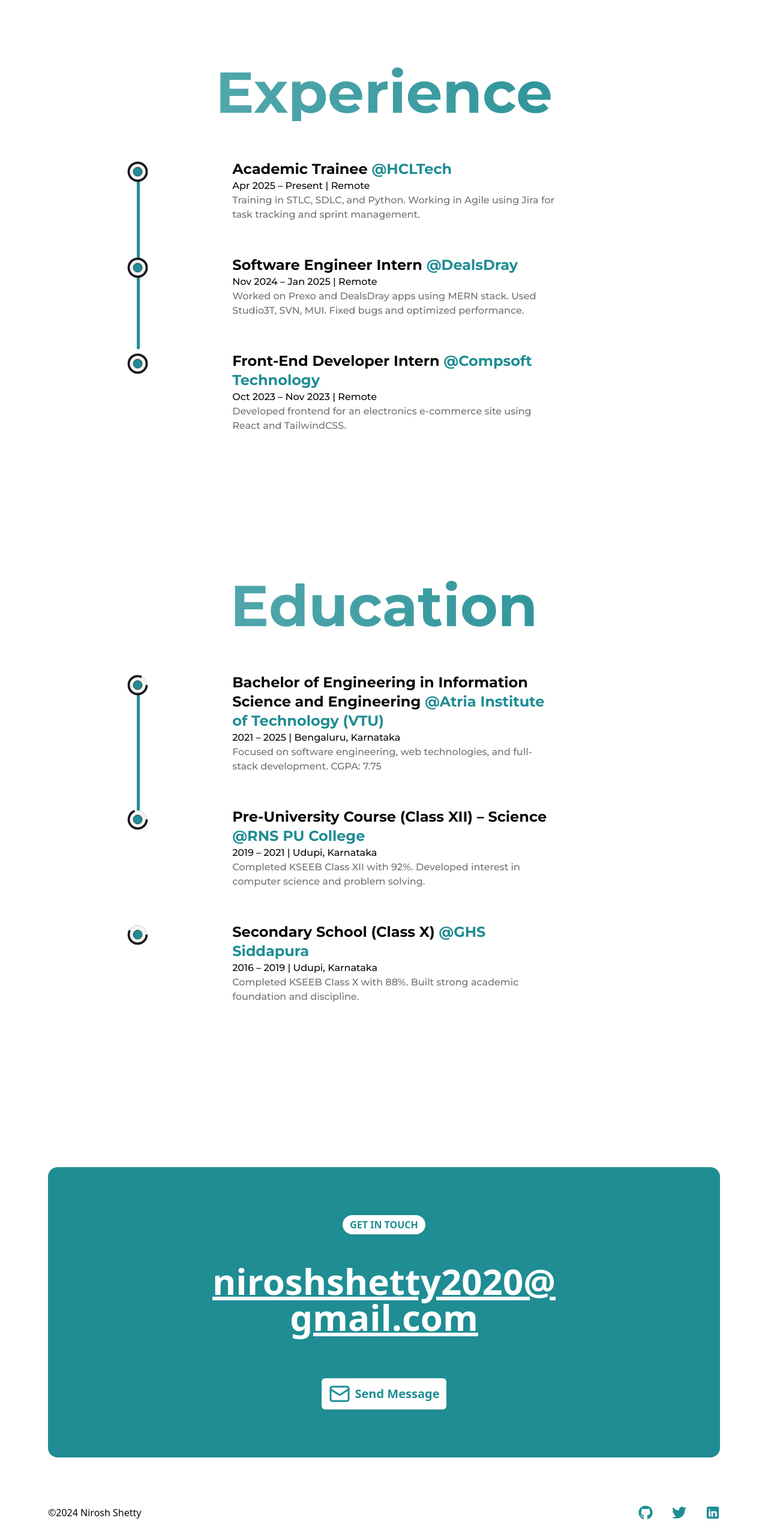
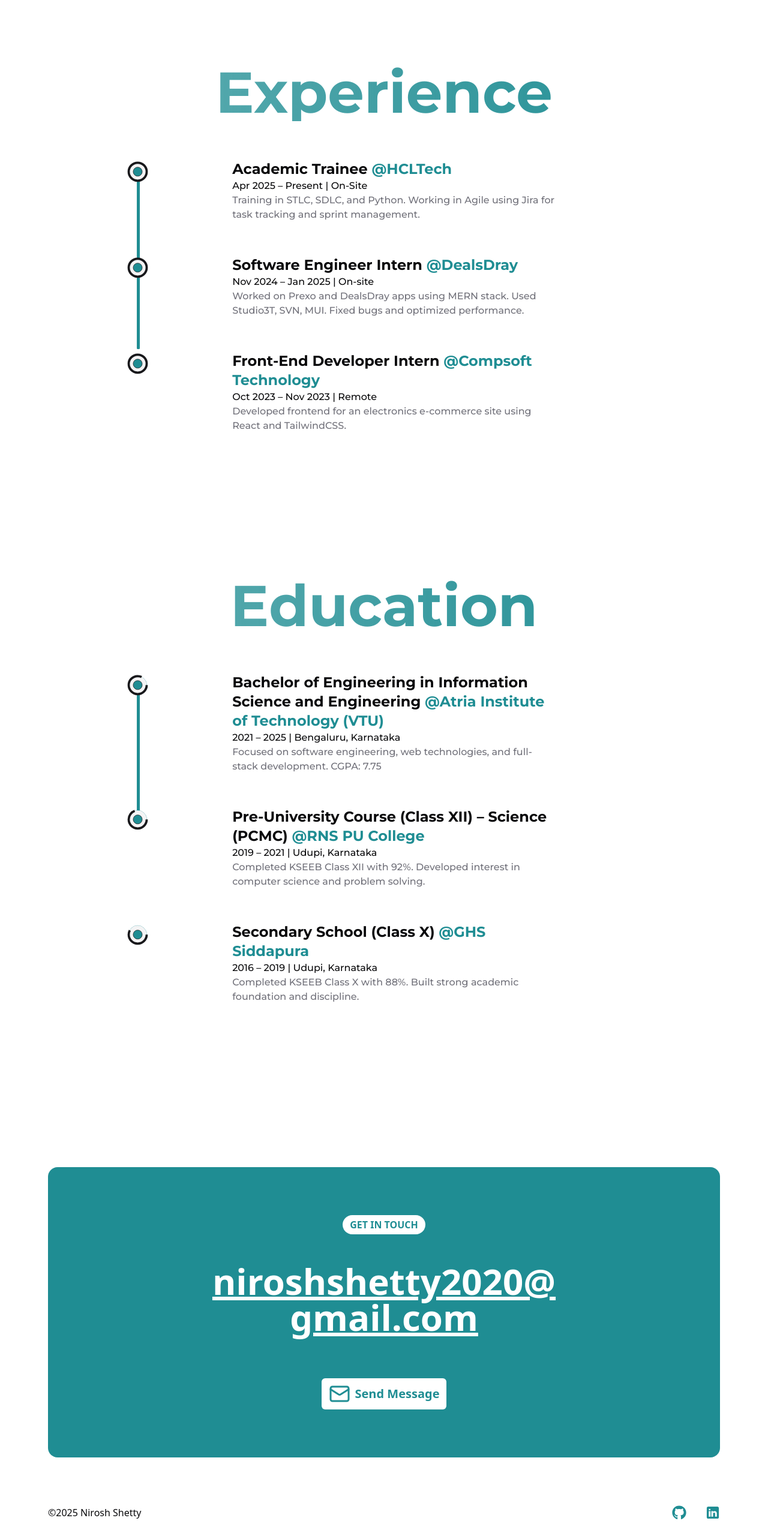
Before and after one commit to Nirosh-Shetty/my_portfolio, a Next.js app: page /about in a window 1280 px wide. Shown: the part 746-3312 px from the top of the page at 60% size. Built offline with nearby package versions, Linux system fonts and the light colour scheme.

Commit message:
minor changes

```diff
--- a/src/components/landing-hero.tsx
+++ b/src/components/landing-hero.tsx
@@ -42,7 +42,7 @@ export default function LandingHero() {
                 Nirosh Shetty
               </h1>
               <span className="text-xl font-semibold text-zinc-900 dark:text-zinc-100 md:text-3xl">
-                Software Developer
+                Software Engineer
               </span>
             </FadeUp>
             <FadeUp key="description" duration={0.6} delay={0.2}>
--- a/src/data/education.ts
+++ b/src/data/education.ts
@@ -13,7 +13,7 @@ export const EDUCATION: ExperienceShowcaseListItemProps[] = [
       "Focused on software engineering, web technologies, and full-stack development. CGPA: 7.75",
   },
   {
-    title: "Pre-University Course (Class XII) – Science",
+    title: "Pre-University Course (Class XII) – Science (PCMC)",
     organisation: {
       name: "RNS PU College",
       href: "https://www.rnspucollege.com/",
--- a/src/data/experience.ts
+++ b/src/data/experience.ts
@@ -8,7 +8,7 @@ export const EXPERIENCE: ExperienceShowcaseListItemProps[] = [
       href: "https://www.hcltech.com/",
     },
     date: "Apr 2025 – Present",
-    location: "Remote",
+    location: "On-Site",
     description:
       "Training in STLC, SDLC, and Python. Working in Agile using Jira for task tracking and sprint management.",
   },
@@ -19,7 +19,7 @@ export const EXPERIENCE: ExperienceShowcaseListItemProps[] = [
       href: "https://dealsdray.com/",
     },
     date: "Nov 2024 – Jan 2025",
-    location: "Remote",
+    location: "On-site",
     description:
       "Worked on Prexo and DealsDray apps using MERN stack. Used Studio3T, SVN, MUI. Fixed bugs and optimized performance.",
   },
--- a/src/data/projects.ts
+++ b/src/data/projects.ts
@@ -17,7 +17,7 @@ export const PROJECT_SHOWCASE: ProjectShowcaseListItem[] = [
     index: 1,
     title: "College Academic Management",
     href: "/projects",
-    tags: ["MERN Stack", "MUI", "TailwindCSS", "RBAC"],
+    tags: ["MERN Stack", "MUI", "TailwindCSS"],
     image: {
       LIGHT: "/images/projects/manyGamesLight.webp",
       DARK: "/images/projects/manyGamesDark.webp",
--- a/src/layout/footer.tsx
+++ b/src/layout/footer.tsx
@@ -25,7 +25,7 @@ export default function Footer() {
         </div>
       </div>
       <div className="flex w-full flex-col items-center justify-between gap-8 text-center  md:flex-row md:justify-between lg:mx-auto lg:max-w-7xl">
-        <span className="text-foreground">©2024 Nirosh Shetty</span>
+        <span className="text-foreground">©2025 Nirosh Shetty</span>
         <div className="flex gap-8">
           <a
             href={siteMetadata.github}
@@ -35,14 +35,14 @@ export default function Footer() {
           >
             <GithubIcon className="text-accent transition-colors duration-150 hover:text-accent-foreground" />
           </a>
-          <a
+          {/* <a
             href={siteMetadata.twitter}
             target="_blank"
             className="h-6 w-6"
             aria-label="link to Twitter"
           >
             <TwitterIcon className="text-accent transition-colors duration-150 hover:text-accent-foreground" />
-          </a>
+          </a> */}
           <a
             href={siteMetadata.linkedin}
             target="_blank"
```
